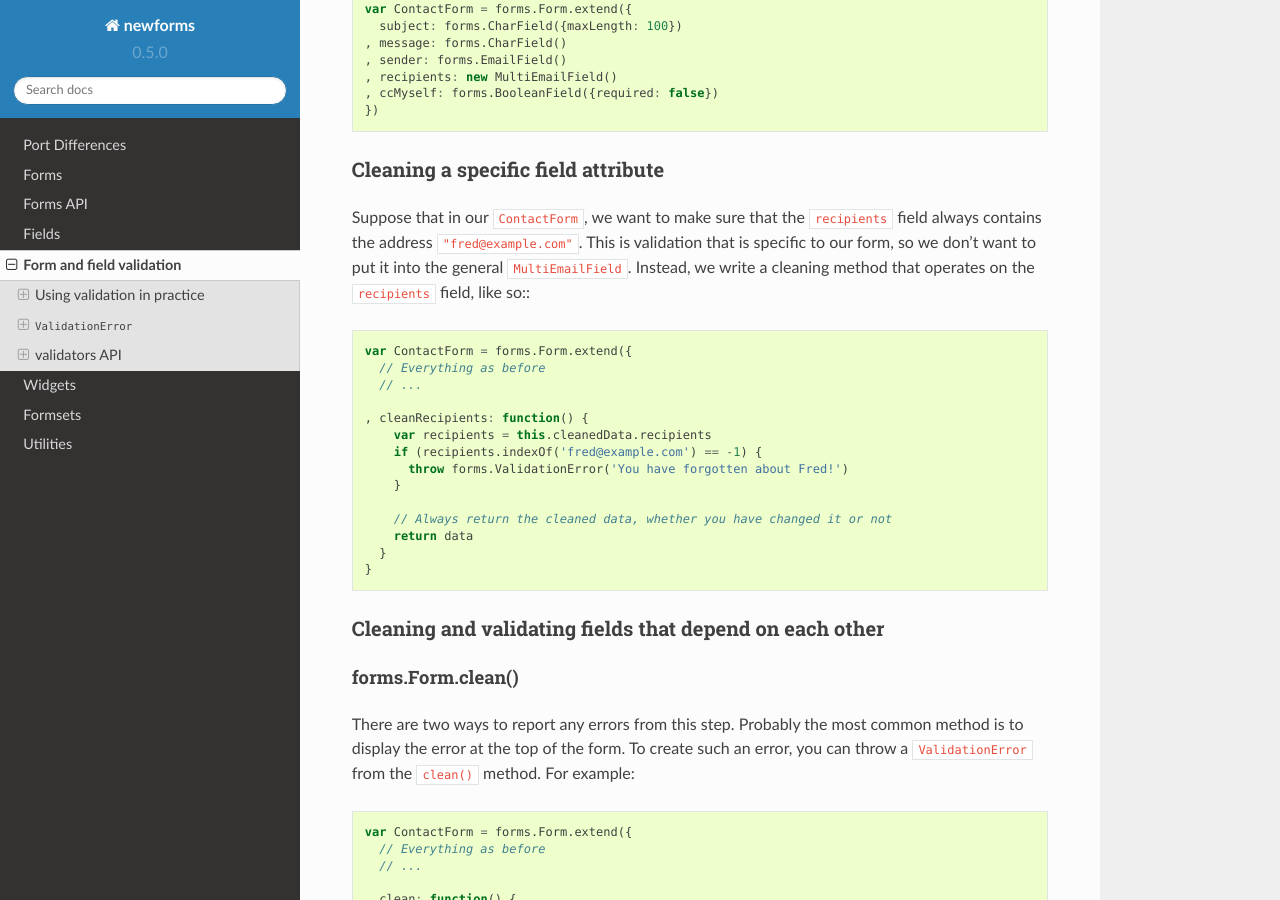
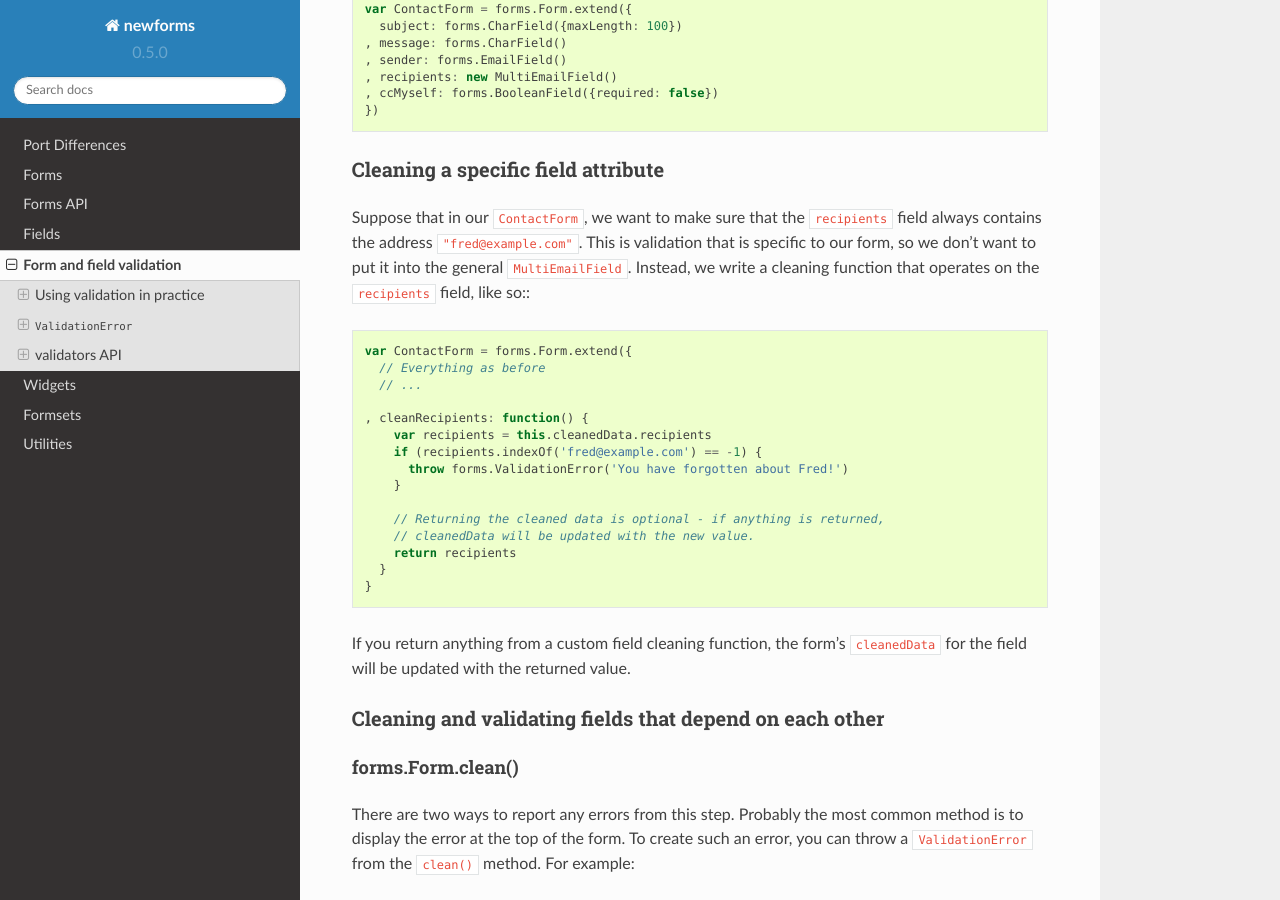
Before and after one commit to insin/newforms, a Sphinx documentation site: the page built from docs/validation.rst, in a window 1280 px wide and 900 px high, scrolled down 925 px. Built offline with Sphinx 7.4.7 and the Read the Docs theme 2.0.0, drawn with Linux system fonts in a browser that asks for light colours.

Commit message:
Custom field cleaning functions no longer have to return a value Only one custom field cleaning functon will be called: cleanFieldName or clean_fieldName

```diff
--- a/docs/validation.rst
+++ b/docs/validation.rst
@@ -53,7 +53,7 @@ Cleaning a specific field attribute
 Suppose that in our ``ContactForm``, we want to make sure that the
 ``recipients`` field always contains the address ``"fred@example.com"``. This is
 validation that is specific to our form, so we don’t want to put it into the
-general ``MultiEmailField``. Instead, we write a cleaning method that operates
+general ``MultiEmailField``. Instead, we write a cleaning function that operates
 on the ``recipients`` field, like so:::
 
    var ContactForm = forms.Form.extend({
@@ -66,10 +66,14 @@ on the ``recipients`` field, like so:::
          throw forms.ValidationError('You have forgotten about Fred!')
        }
 
-       // Always return the cleaned data, whether you have changed it or not
-       return data
+       // Returning the cleaned data is optional - if anything is returned,
+       // cleanedData will be updated with the new value.
+       return recipients
      }
    }
+
+If you return anything from a custom field cleaning function, the form's
+``cleanedData`` for the field will be updated with the returned value.
 
 Cleaning and validating fields that depend on each other
 --------------------------------------------------------
```
Also changed, not shown: docs/port_differences.rst (+9 -2 lines), 1 other file.
